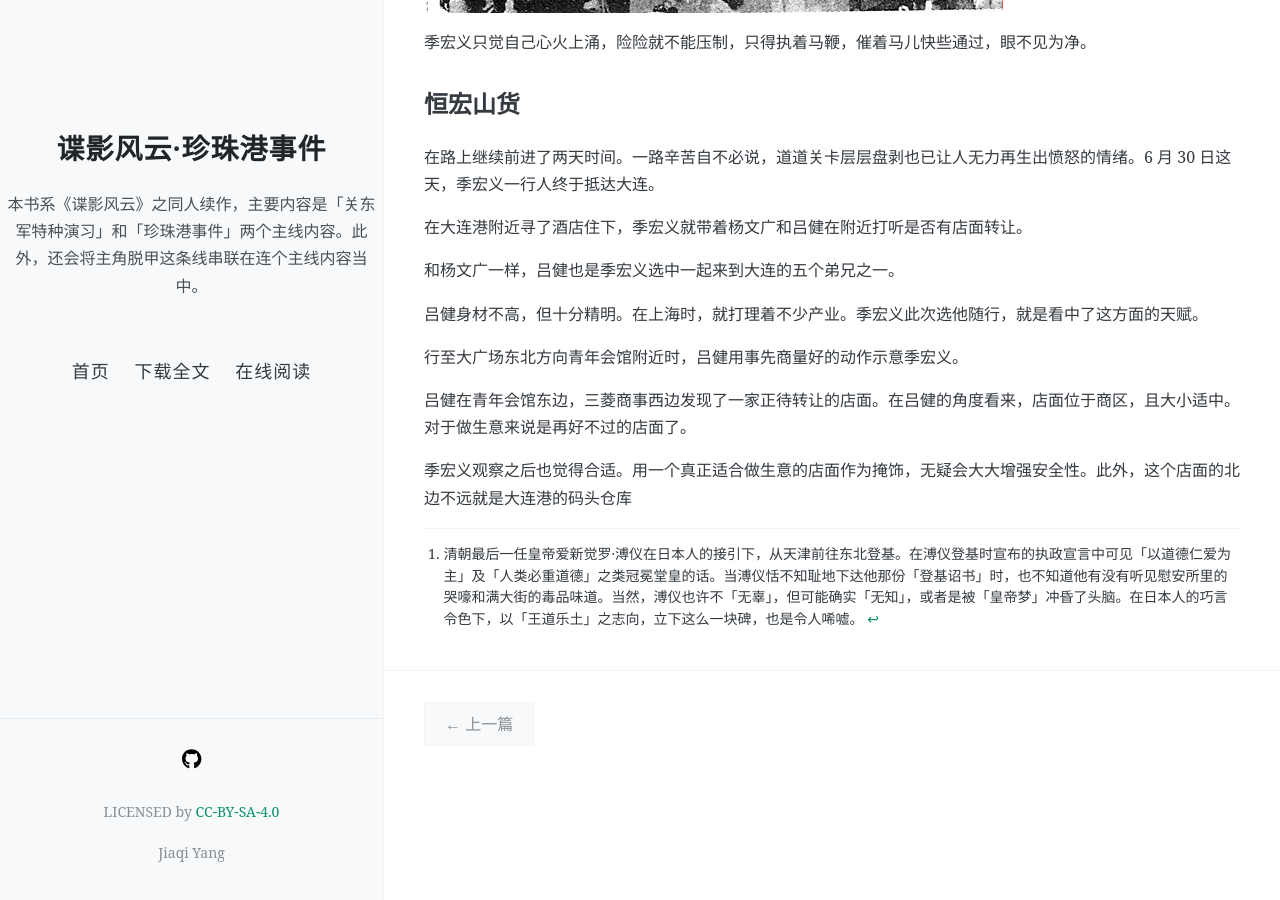
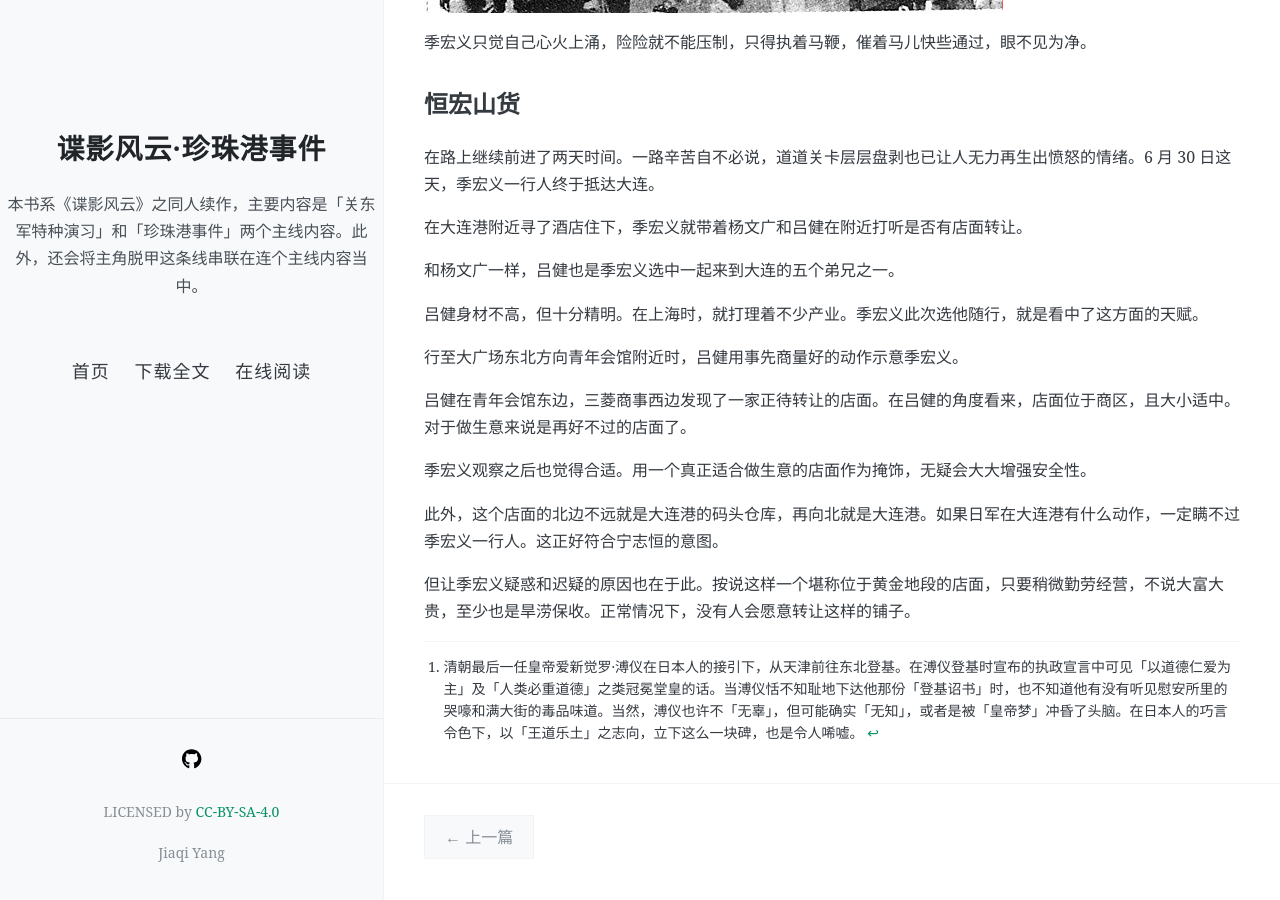
Before and after one commit to NingZhiheng/the-novel-pearl-harbor, a Jekyll site: the page built from docs/_posts/2020-04-19-过山海关.md, in a window 1280 px wide and 900 px high, scrolled down 1899 px. Built offline with Jekyll 4.4.1, drawn with Linux system fonts in a browser that asks for light colours; nearby versions of some CDN libraries.

Commit message:
[sync] source synchronized: 2020-04-20 23:20:41

```diff
--- a/docs/_includes/04.md
+++ b/docs/_includes/04.md
@@ -48,7 +48,13 @@
 
 吕健在青年会馆东边，三菱商事西边发现了一家正待转让的店面。在吕健的角度看来，店面位于商区，且大小适中。对于做生意来说是再好不过的店面了。
 
-季宏义观察之后也觉得合适。用一个真正适合做生意的店面作为掩饰，无疑会大大增强安全性。此外，这个店面的北边不远就是大连港的码头仓库
+季宏义观察之后也觉得合适。用一个真正适合做生意的店面作为掩饰，无疑会大大增强安全性。
+
+此外，这个店面的北边不远就是大连港的码头仓库，再向北就是大连港。如果日军在大连港有什么动作，一定瞒不过季宏义一行人。这正好符合宁志恒的意图。
+
+但让季宏义疑惑和迟疑的原因也在于此。按说这样一个堪称位于黄金地段的店面，只要稍微勤劳经营，不说大富大贵，至少也是旱涝保收。正常情况下，没有人会愿意转让这样的铺子。
+
+
 
 <!-- ![01](../../../../images/01.jpg "东北华北示意图") -->
 
```
